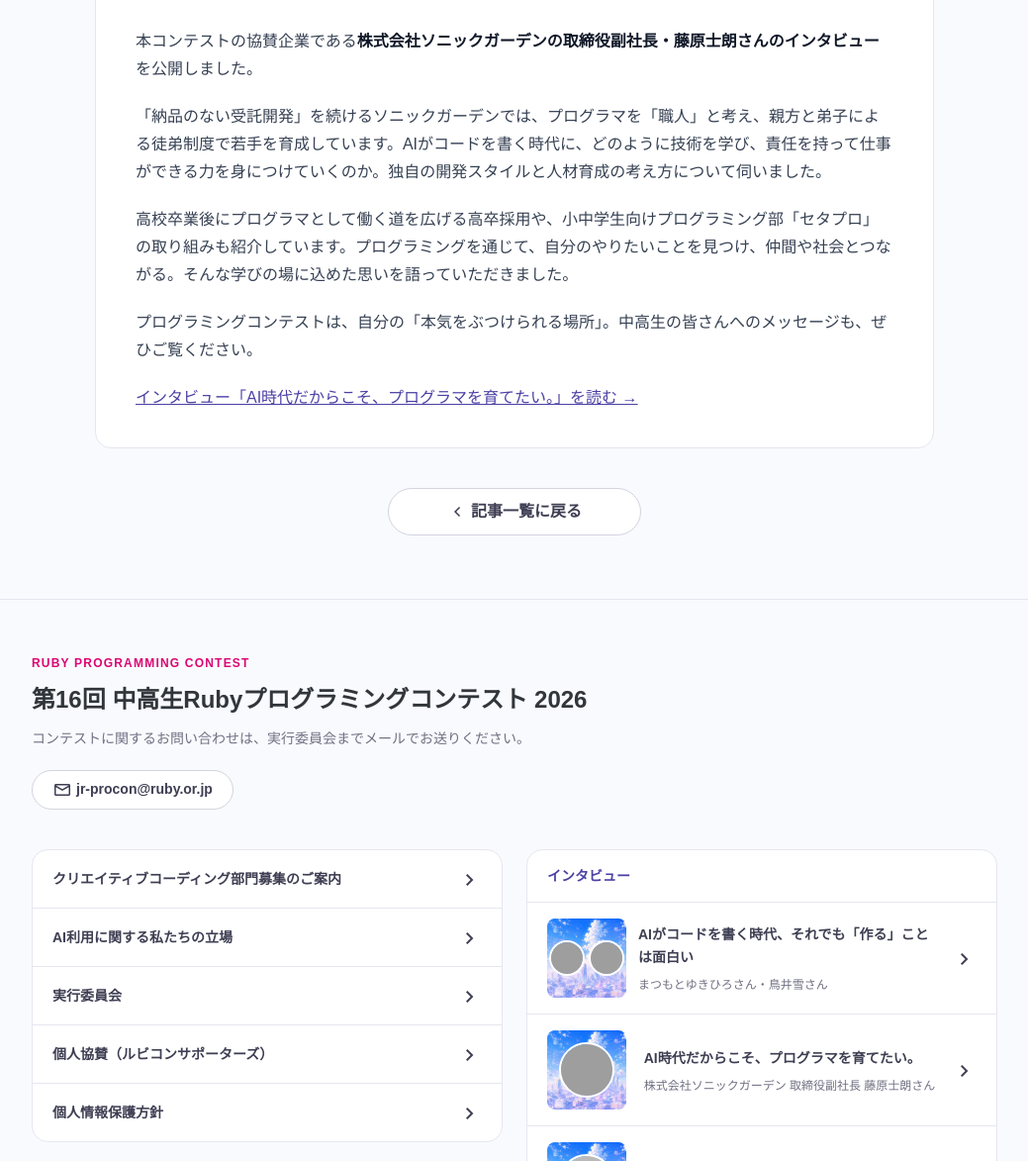
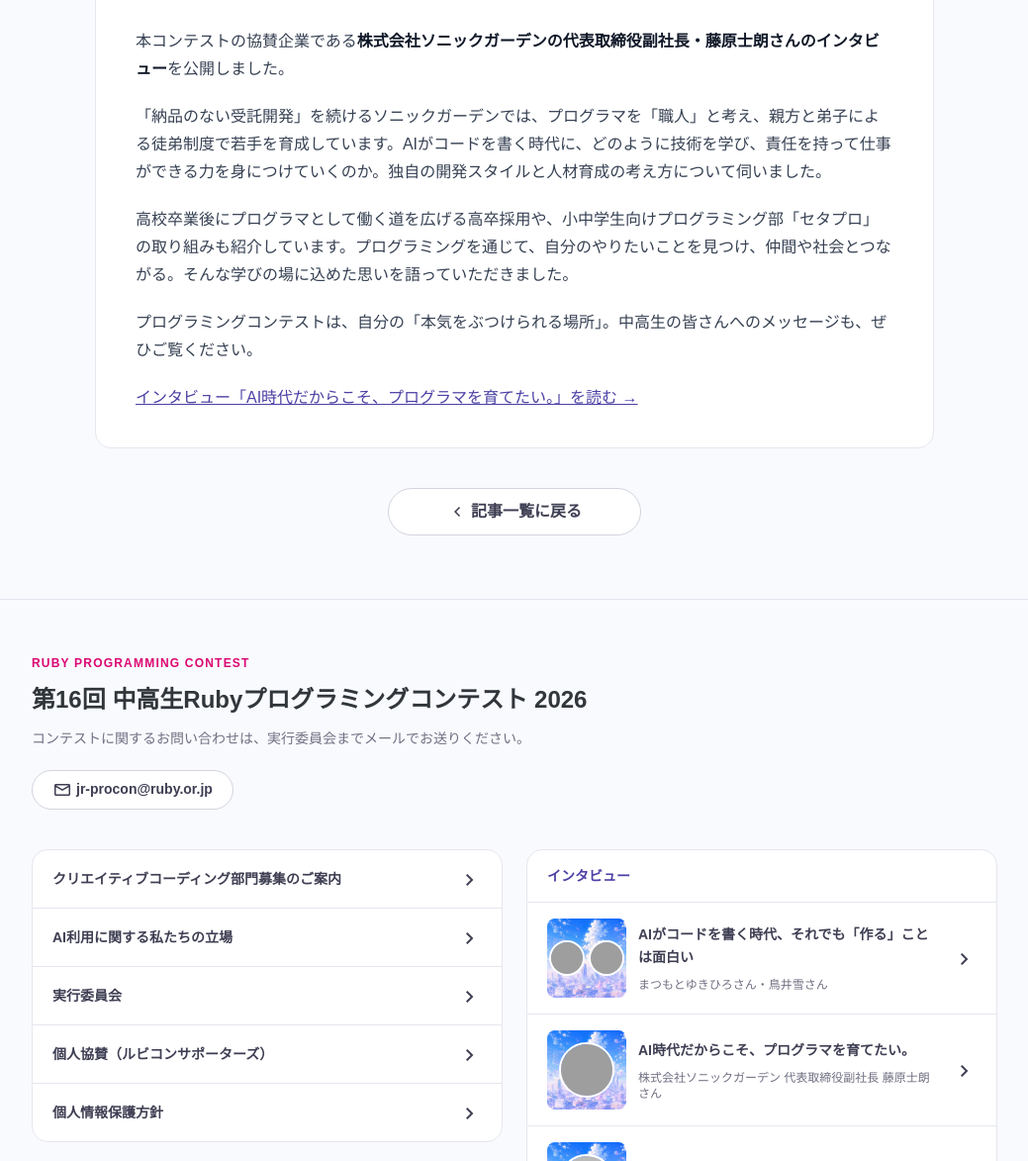
Before and after one commit to ruby-procon-net/ruby-procon-net-2026, a Jekyll site: the page built from _articles/2026-10-30-sonic-garden-interview-open.md, in a window 1280 px wide and 1400 px high, scrolled down 730 px, cut to the strip 227-1400 px from the top of the window. Shown: the whole strip at 99% size, without its empty margins (120-1159 px from the left). Built offline with Jekyll 4.4.1, drawn with Linux system fonts in a browser that asks for light colours; grey boxes are pictures that could not be loaded.

Commit message:
fix: 藤原士朗さんの肩書きを代表取締役副社長に修正

```diff
--- a/_articles/2026-10-30-sonic-garden-interview-open.md
+++ b/_articles/2026-10-30-sonic-garden-interview-open.md
@@ -3,10 +3,10 @@ title: "ソニックガーデン・藤原士朗さんのインタビューを公
 date: 2026-10-29
 thumbnail: /assets/images/interview/sonic-garden-ogp.jpg
 og_image: /assets/images/interview/sonic-garden-ogp.jpg
-excerpt: "株式会社ソニックガーデンの取締役副社長・藤原士朗さんに、プログラマを職人として育てる取り組み、AI時代の学び、そして中高生の皆さんへの期待を聞きました。"
+excerpt: "株式会社ソニックガーデンの代表取締役副社長・藤原士朗さんに、プログラマを職人として育てる取り組み、AI時代の学び、そして中高生の皆さんへの期待を聞きました。"
 ---
 
-本コンテストの協賛企業である**株式会社ソニックガーデンの取締役副社長・藤原士朗さんのインタビュー**を公開しました。
+本コンテストの協賛企業である**株式会社ソニックガーデンの代表取締役副社長・藤原士朗さんのインタビュー**を公開しました。
 
 「納品のない受託開発」を続けるソニックガーデンでは、プログラマを「職人」と考え、親方と弟子による徒弟制度で若手を育成しています。AIがコードを書く時代に、どのように技術を学び、責任を持って仕事ができる力を身につけていくのか。独自の開発スタイルと人材育成の考え方について伺いました。
 
--- a/_includes/footer.html
+++ b/_includes/footer.html
@@ -35,7 +35,7 @@
               <span class="flex h-20 w-20 shrink-0 items-center justify-center gap-1 rounded-lg bg-cover bg-center" style="background-image: url('{{ "/assets/images/common/background.webp" | relative_url }}');" aria-hidden="true">
                 <img src="{{ "/assets/images/interview/shiro-fujiwara.png" | relative_url }}" alt="" loading="lazy" class="h-14 w-14 rounded-full border-2 border-white object-cover">
               </span>
-              <span>AI時代だからこそ、プログラマを育てたい。<span class="mt-2 block text-xs font-normal text-gray-500">株式会社ソニックガーデン 取締役副社長 藤原士朗さん</span></span><span class="material-symbols-outlined text-lg mt-0.5 shrink-0" aria-hidden="true">chevron_right</span></a></li>
+              <span>AI時代だからこそ、プログラマを育てたい。<span class="mt-2 block text-xs font-normal text-gray-500">株式会社ソニックガーデン 代表取締役副社長 藤原士朗さん</span></span><span class="material-symbols-outlined text-lg mt-0.5 shrink-0" aria-hidden="true">chevron_right</span></a></li>
             <li><a href="{{ "/interviews/smarthr/" | relative_url }}" class="group flex items-center justify-between gap-3 px-5 py-4 text-gray-700 font-semibold leading-relaxed hover:text-grape transition-colors">
               <span class="flex h-20 w-20 shrink-0 items-center justify-center rounded-lg bg-cover bg-center" style="background-image: url('{{ "/assets/images/common/background.webp" | relative_url }}');" aria-hidden="true"><img src="{{ "/assets/images/interview/ryoichi-saito.png" | relative_url }}" alt="" loading="lazy" class="h-14 w-14 rounded-full border-2 border-white object-cover"></span>
               <span>「作ること」を楽しみ、その先の誰かに届ける<span class="mt-2 block text-xs font-normal text-gray-500">株式会社SmartHR VP of Engineering 齋藤諒一さん</span></span><span class="material-symbols-outlined text-lg mt-0.5 shrink-0" aria-hidden="true">chevron_right</span></a></li>
```
Also changed, not shown: sonic-garden-interview.md (+3 -3 lines).
